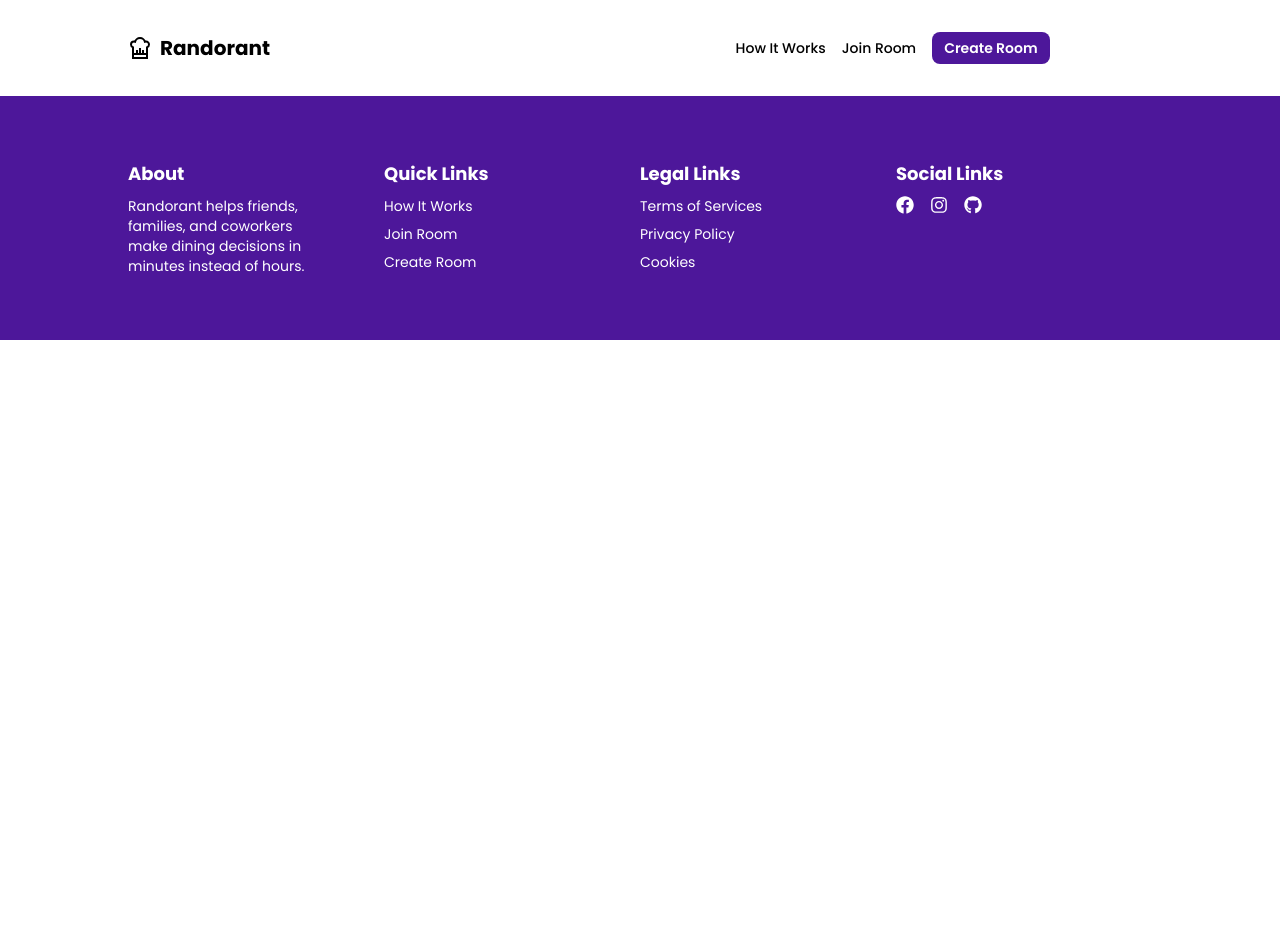
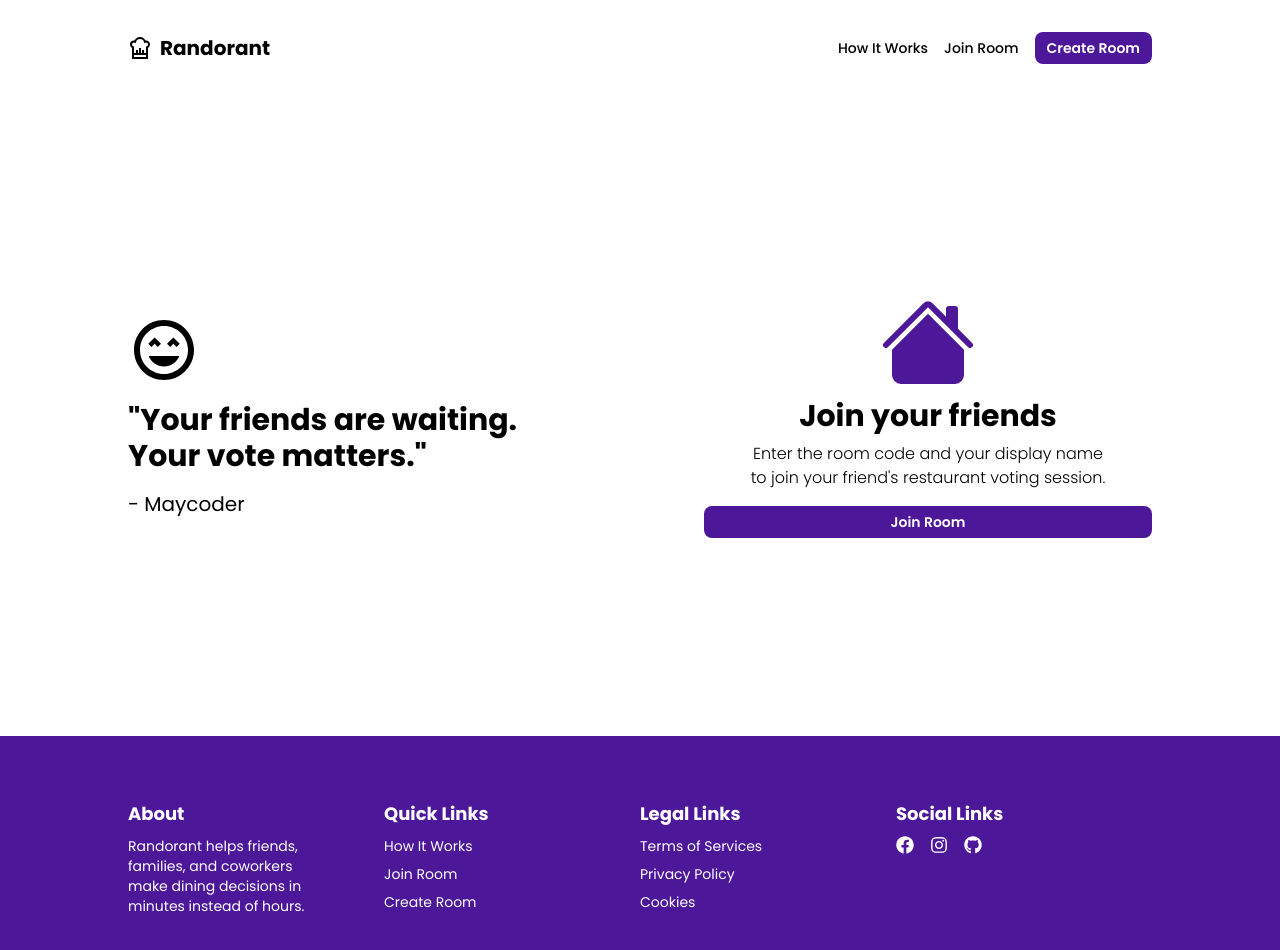
Before and after one commit to maycodersz/Randorant, a React (Vite) app: page /join in a window 1280 px wide. Shown: the top 950 px of the page. Before the commit the page ends 800 px from the top, so only its background shows below. Built offline with nearby package versions, Linux system fonts and the light colour scheme.

Commit message:
Add Quote and FormHeader components. Add JoinRoom and CreateRoom pages

```diff
--- a/src/App.tsx
+++ b/src/App.tsx
@@ -2,6 +2,8 @@ import Footer from "./components/layout/Footer"
 import Header from "./components/layout/Header"
 import {Routes, Route} from 'react-router-dom';
 import Home from "./pages/Home";
+import JoinRoom from "./pages/JoinRoom";
+import CreateRoom from "./pages/CreateRoom";
 
 const App : React.FC = () => {
   return (
@@ -9,6 +11,8 @@ const App : React.FC = () => {
     <Header/>
     <Routes>
       <Route path="/" element={<Home/>}/>
+      <Route path="/join" element={<JoinRoom/>}/>
+      <Route path="/create" element={<CreateRoom/>}/>
     </Routes>
     <Footer/>
     </>
--- /dev/null
+++ b/src/components/layout/CreateForm.tsx
@@ -0,0 +1,13 @@
+import { IoRestaurantSharp } from "react-icons/io5";
+import FormHeader from "../ui/FormHeader"
+
+const CreateForm : React.FC = () => {
+    return (
+    <form className="w-full flex flex-col items-center space-y-4 lg:w-1/2">
+        <FormHeader Icon={IoRestaurantSharp} title="Find Restaurants" description="Set your location and budget. We’ll find matching restaurants."/>
+        <button className="w-full font-semibold text-sm py-1.5 px-3 bg-violet-900 text-[#FFF] rounded-lg">Create Room</button>
+    </form>
+  )
+}
+
+export default CreateForm
--- a/src/components/layout/Header.tsx
+++ b/src/components/layout/Header.tsx
@@ -1,6 +1,7 @@
 import NavBar from "../ui/NavBar"
 import { GrRestaurant } from "react-icons/gr";
 import { IoMenu } from "react-icons/io5";
+import { Link } from "react-router-dom";
 import {useState} from 'react';
 
 const Header : React.FC = () => {
@@ -10,8 +11,8 @@ const Header : React.FC = () => {
     <header className="relative bg-[#FFF] z-11 flex flex-col justify-between items-center py-6 px-[10%] font-[family-name:Poppins] lg:flex-row lg:py-4">
         <div className="w-full flex justify-between items-center lg:w-auto">
             <div className="flex items-center space-x-2">
-                <GrRestaurant className="text-2xl"/>
-                <h1 className="font-bold text-xl">Randorant</h1>
+                <Link to='/'><GrRestaurant className="text-2xl"/></Link>
+                <Link to='/' className="font-bold text-xl">Randorant</Link>
             </div>
             <IoMenu onClick={() => setVisible(!visible)} className='text-3xl lg:hidden'/>
         </div>
--- /dev/null
+++ b/src/components/layout/JoinForm.tsx
@@ -0,0 +1,14 @@
+
+import { BsFillHouseFill } from "react-icons/bs";
+import FormHeader from "../ui/FormHeader"
+
+const JoinForm : React.FC = () => {
+    return (
+    <form className="w-full flex flex-col items-center space-y-4 lg:w-1/2">
+        <FormHeader Icon={BsFillHouseFill} title="Join your friends" description="Enter the room code and your display name to join your friend's restaurant voting session."/>
+        <button className="w-full font-semibold text-sm py-1.5 px-3 bg-violet-900 text-[#FFF] rounded-lg">Join Room</button>
+    </form>
+  )
+}
+
+export default JoinForm
--- /dev/null
+++ b/src/components/ui/FormHeader.tsx
@@ -0,0 +1,13 @@
+import type { FormHeaderProps } from "../../props"
+
+const FormHeader : React.FC<FormHeaderProps> = ({Icon, title, description}) => {
+  return (
+    <div className="flex flex-col items-center space-y-2">
+        <Icon className="text-7xl text-violet-900 xl:text-8xl"/>
+        <h1 className="font-bold text-2xl xl:text-3xl">{title}</h1>
+        <p className="w-4/5 font-light text-sm xl:text-base">{description}</p>
+    </div>
+  )
+}
+
+export default FormHeader
--- a/src/components/ui/NavBar.tsx
+++ b/src/components/ui/NavBar.tsx
@@ -3,10 +3,10 @@ import type { NavBarProps } from '../../props';
 
 const NavBar : React.FC<NavBarProps> = ({visible}) => {
   return  (
-    <nav className={`absolute top-16 w-full bg-[#FFF] px-[10%] flex ${!visible && 'hidden'} flex-col items-stretch space-y-2 py-4 text-center lg:static lg:flex lg:flex-row lg:items-center lg:w-auto lg:space-x-4 lg:space-y-0`} >
-        <Link to='#' className="font-medium text-sm text-left lg:text-nowrap lg:w-auto lg:text-center">How It Works</Link>
-        <Link to='#' className="font-medium text-sm lg:text-nowrap lg:w-auto">Join Room</Link>
-        <Link to='#' className="font-semibold text-sm py-1.5 px-3 bg-violet-900 text-[#FFF] rounded-lg mt-2 lg:text-nowrap lg:w-auto lg:mt-0">Create Room</Link>
+    <nav className={`absolute top-16 w-full bg-[#FFF] px-[10%] flex ${!visible && 'hidden'} flex-col items-stretch space-y-2 py-4 text-center lg:static lg:flex lg:flex-row lg:items-center lg:w-auto lg:px-0 lg:space-x-4 lg:space-y-0`} >
+        <Link to='/' className="font-medium text-sm text-left lg:text-nowrap lg:w-auto lg:text-center">How It Works</Link>
+        <Link to='/join' className="font-medium text-sm lg:text-nowrap lg:w-auto">Join Room</Link>
+        <Link to='/create' className="font-semibold text-sm py-1.5 px-3 bg-violet-900 text-[#FFF] rounded-lg mt-2 lg:text-nowrap lg:w-auto lg:mt-0">Create Room</Link>
     </nav>
   )
 }
--- /dev/null
+++ b/src/components/ui/Quote.tsx
@@ -0,0 +1,17 @@
+import { MdOutlineSentimentVerySatisfied } from "react-icons/md";
+
+type QuoteProps = {
+    quote : string;
+}
+
+const Quote : React.FC<QuoteProps> = ({quote}) => {
+  return (
+    <div className="w-1/2 hidden flex-col items-start text-left space-y-4 lg:flex">
+        <MdOutlineSentimentVerySatisfied className="text-6xl xl:text-7xl 2xl:text-9xl"/>
+        <h1 className="font-bold text-2xl xl:text-3xl 2xl:text-4xl">"{quote}"</h1>
+        <p className="xl:text-xl 2xl:text-2xl">- Maycoder</p>
+    </div>
+  )
+}
+
+export default Quote
--- /dev/null
+++ b/src/pages/CreateRoom.tsx
@@ -0,0 +1,13 @@
+import CreateForm from "../components/layout/CreateForm"
+import Quote from "../components/ui/Quote"
+
+const CreateRoom : React.FC = () => {
+  return (
+    <section className="w-full min-h-[60vh] flex py-8 px-[10%] font-[family-name:Poppins] text-center items-center justify-center lg:min-h-[80vh] lg:space-x-16 xl:space-x-32">
+        <Quote quote="Great meals start with great decisions."/>
+        <CreateForm/>
+    </section>
+  )
+}
+
+export default CreateRoom
--- /dev/null
+++ b/src/pages/JoinRoom.tsx
@@ -0,0 +1,13 @@
+import JoinForm from "../components/layout/JoinForm"
+import Quote from "../components/ui/Quote"
+
+const JoinRoom : React.FC = () => {
+  return (
+    <section className="w-full min-h-[60vh] flex py-8 px-[10%] font-[family-name:Poppins] text-center items-center justify-center lg:min-h-[80vh] lg:space-x-16 xl:space-x-32">
+        <Quote quote="Your friends are waiting. Your vote matters."/>
+        <JoinForm/>
+    </section>
+  )
+}
+
+export default JoinRoom
--- a/src/props.ts
+++ b/src/props.ts
@@ -45,3 +45,9 @@ export type AboutCardProps = {
     Icon : IconType;
     description : string;
 }
+
+export type FormHeaderProps = {
+    Icon : IconType;
+    title : string;
+    description : string;
+}
```
